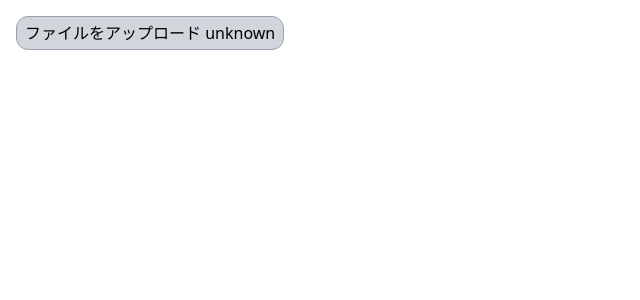
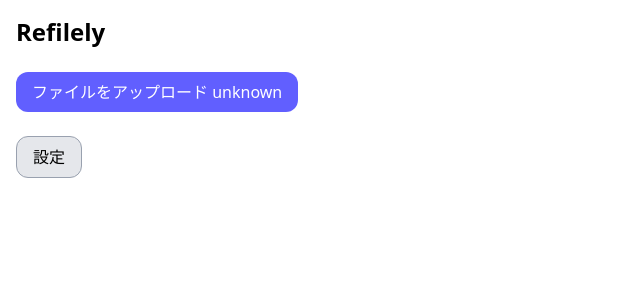
Before and after one commit to ueshiii/refilely, a React (Vite) app: page / in a window 1280 px wide. Shown: the top 300 px of the page, without its empty margins (0-640 px from the left). Built offline with nearby package versions, Linux system fonts and the light colour scheme.

Commit message:
feat: add settings page with Google account linking functionality

```diff
--- a/src/react-app/App.tsx
+++ b/src/react-app/App.tsx
@@ -1,21 +1,43 @@
 import { useState } from "react";
+import Settings from "./components/SettingsPage";
 
 function App() {
+	const [showSettings, setShowSettings] = useState(false);
 	const [name, setName] = useState("unknown");
 
+	if (showSettings) {
+		return <Settings onNavigateBack={() => setShowSettings(false)} />;
+	}
+
 	return (
-		<div className="p-4">
+		<div className="flex flex-col gap-2 p-4 items-start">
+			<h1 className="text-2xl font-bold mb-4">Refilely</h1>
+
 			<button
-				type="submit"
+				type="button"
 				onClick={() => {
 					fetch("/api/")
 						.then((res) => res.json() as Promise<{ name: string }>)
 						.then((data) => setName(data.name));
 				}}
 				aria-label="get name"
-				className="rounded-xl bg-gray-300 px-2 py-1 border border-gray-400 hover:bg-gray-400"
+				className="rounded-xl bg-indigo-500 text-white px-4 py-2 hover:bg-indigo-600"
 			>
 				ファイルをアップロード {name}
+			</button>
+
+			{/* TODO: ファイル名入力エリア */}
+
+			{/* TODO: ファイルを保存ボタン */}
+
+			{/* TODO: アップロード済みファイル一覧 */}
+
+			<button
+				type="button"
+				onClick={() => setShowSettings(true)}
+				className="mt-4 rounded-xl bg-gray-200 px-4 py-2 border border-gray-400 hover:bg-gray-300"
+			>
+				設定
 			</button>
 		</div>
 	);
--- /dev/null
+++ b/src/react-app/components/SettingsPage.tsx
@@ -0,0 +1,64 @@
+import { useState } from "react";
+
+interface SettingsProps {
+	onNavigateBack: () => void;
+}
+
+function Settings({ onNavigateBack }: SettingsProps) {
+	const [isLinked, setIsLinked] = useState(false);
+	const [userEmail, setUserEmail] = useState<string | null>(null);
+
+	const handleLinkAccount = () => {
+		// TODO: Implement actual Google Account linking logic
+		console.log("Attempting to link Google Account...");
+		setIsLinked(true);
+		setUserEmail("user@example.com"); // Placeholder email
+	};
+
+	const handleUnlinkAccount = () => {
+		// TODO: Implement actual Google Account unlinking logic
+		console.log("Attempting to unlink Google Account...");
+		setIsLinked(false);
+		setUserEmail(null);
+	};
+
+	return (
+		<div className="p-4 flex flex-col gap-4 items-start">
+			<h1 className="text-2xl font-bold mb-4">Googleアカウント設定</h1>
+
+			{isLinked ? (
+				<div className="flex flex-col gap-2 items-start">
+					<p className="text-green-600">Googleアカウント連携済み: {userEmail}</p>
+					<button
+						type="button"
+						onClick={handleUnlinkAccount}
+						className="rounded-xl bg-red-500 text-white px-4 py-2 hover:bg-red-600"
+					>
+						連携解除
+					</button>
+				</div>
+			) : (
+				<div className="flex flex-col gap-2 items-start">
+					<p className="text-gray-600">Googleアカウントはまだ連携されていません。</p>
+					<button
+						type="button"
+						onClick={handleLinkAccount}
+						className="rounded-xl bg-blue-500 text-white px-4 py-2 hover:bg-blue-600"
+					>
+						Googleアカウント連携
+					</button>
+				</div>
+			)}
+
+			<button
+				type="button"
+				onClick={onNavigateBack}
+				className="mt-6 rounded-xl bg-gray-200 px-4 py-2 border border-gray-400 hover:bg-gray-300"
+			>
+				戻る
+			</button>
+		</div>
+	);
+}
+
+export default Settings;
```
Also changed, not shown: src/react-app/components/HomePage.tsx (added).
